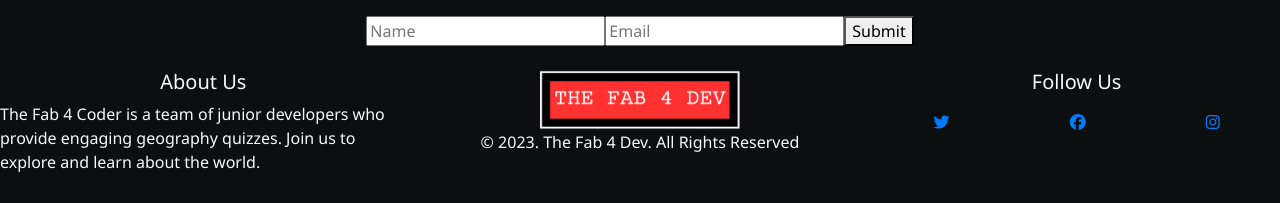
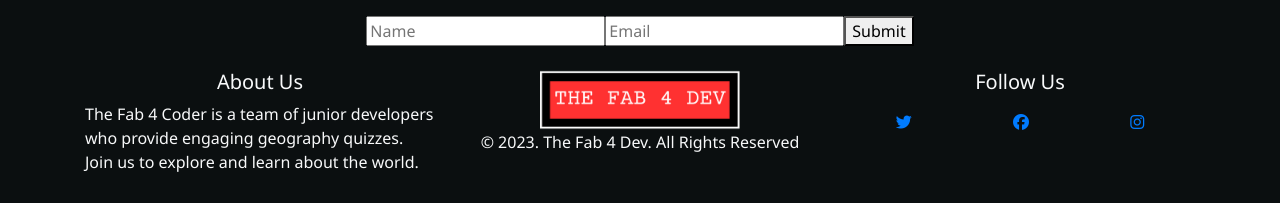
Before and after one commit to lorettarehm/todo-react-app, a React (Create React App) app: page / in a window 1280 px wide. Shown: the part 2248-2451 px from the top of the page. Built offline with nearby package versions, Linux system fonts and the light colour scheme.

Commit message:
fixed the black slide

```diff
--- a/src/components/Footer/footer.js
+++ b/src/components/Footer/footer.js
@@ -4,7 +4,7 @@ import "@fortawesome/fontawesome-free/css/all.min.css";
 
 function Footer() {
   return (
-    <div className="footer text-light font-weight-light mt-4" id="footer">
+    <div className="container footer text-light font-weight-light mt-4" id="footer">
       <div className="row">
         <div className="aboutus col-md-4">
           <h5>About Us</h5>
```
